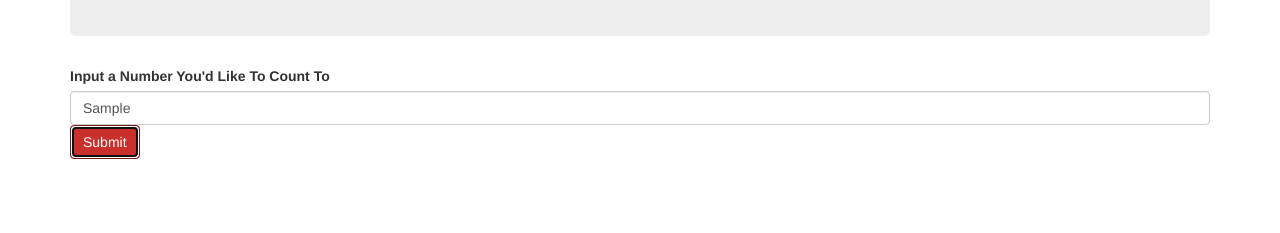
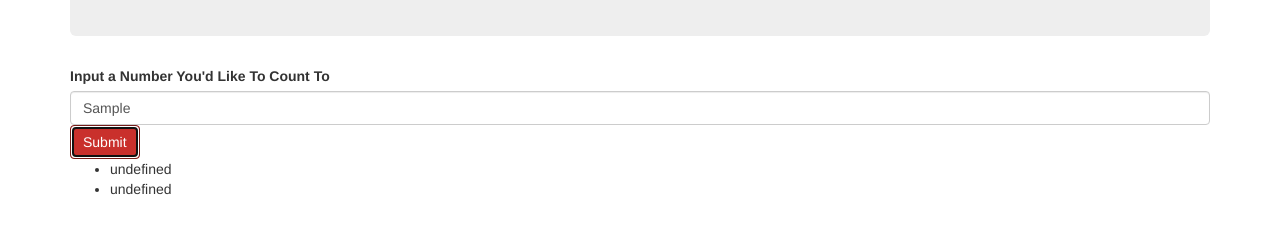
Before and after one commit to andrewfishersb/pingpong, a plain HTML site: page index.html in a window 1280 px wide. Both pictures are taken after typing "Sample" into the empty fields and a click on the button "Submit". Shown: the part 159-392 px from the top of the page. Drawn offline with Linux system fonts and the light colour scheme.

Commit message:
count to your chosen number and not repeat when submit is clicked again

```diff
--- a/css/styles.css
+++ b/css/styles.css
@@ -0,0 +1,3 @@
+/*.output{
+  display: none;
+}*/
--- a/index.html
+++ b/index.html
@@ -20,7 +20,7 @@
           <input class="form-control" type="text" id="ping-pong">
           <button type="submit" name="button" class="btn btn-danger">Submit</button>
         </form>
-        <ul>
+        <ul class="output">
 
         </ul>
       </div>
--- a/js/scripts.js
+++ b/js/scripts.js
@@ -11,11 +11,20 @@ var pingPong = function(number){
 //Front end
 $(function(){
   $("form").submit(function(event){
+
     event.preventDefault();
     var userInput = parseInt($("input#ping-pong").val());
     var pingPongArray = pingPong(userInput);
-    pingPongArray.forEach(function(blank){
-      $("ul").append("<li>" + blank + "</li>");
-    });
+    var finishedArray=[];
+    $(".output").text("").append("<li>"+pingPongArray[0]+"</li>");
+    for(var i =1;i<pingPongArray.length-1;i++){
+      $(".output").append("<li>"+pingPongArray[i]+"</li>");
+    }
+    $(".output").append("<li>"+pingPongArray[i]+"</li>")
+
+
   });
 });
+// pingPongArray.forEach(function(blank){
+//   $("ul").append("<li>" + blank + "</li>");
+// });
```
